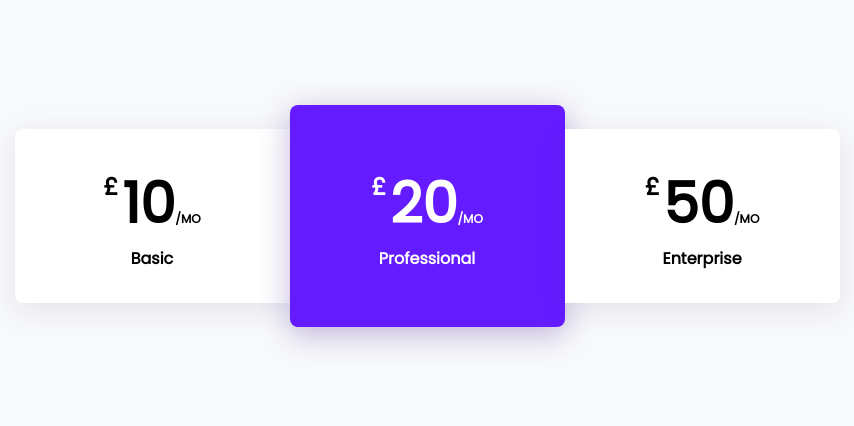
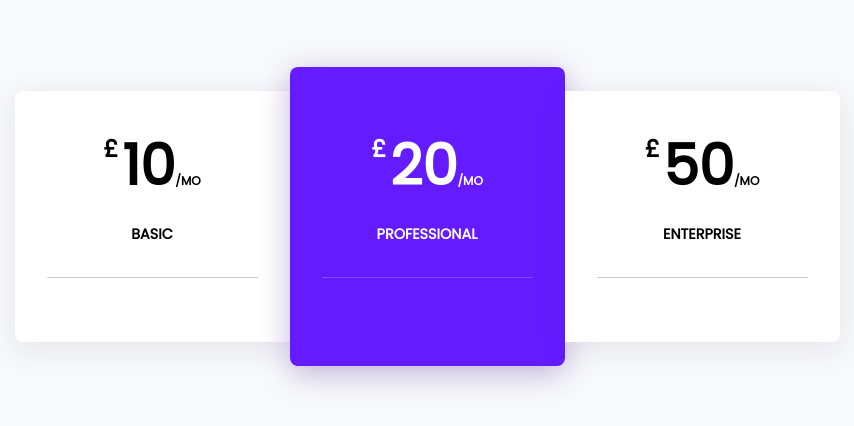
Before and after one commit to jonathonpday/price_comparison, a plain HTML site: page index.html in a window 1280 px wide. Shown: the part 184-610 px from the top of the page, without its empty margins (213-1067 px from the left). Drawn offline with Linux system fonts and the light colour scheme.

Commit message:
complete header css

```diff
--- a/index.html
+++ b/index.html
@@ -24,6 +24,7 @@
           </div>
           <div class="plan-name">Basic</div>
         </div>
+        <div class="divider"></div>
       </div>
       <div class="price-column popular">
         <div class="price-header">
@@ -34,6 +35,7 @@
           </div>
           <div class="plan-name">Professional</div>
         </div>
+        <div class="divider"></div>
       </div>
       <div class="price-column">
         <div class="price-header">
@@ -44,6 +46,7 @@
           </div>
           <div class="plan-name">Enterprise</div>
         </div>
+        <div class="divider"></div>
       </div>
     </section>
   </body>
--- a/styles.css
+++ b/styles.css
@@ -84,3 +84,22 @@ body {
   margin-bottom: 1.1rem;
   text-transform: uppercase;
 }
+
+.plan-name {
+  text-transform: uppercase;
+  font-size: 0.9rem;
+  margin-top: 1rem;
+  margin-bottom: 0;
+}
+
+.divider {
+  height: 1px;
+  width: 100%;
+  background-color: rgba(0, 0, 0, 0.2);
+  margin-top: 2rem;
+  margin-bottom: 2rem;
+}
+
+.price-column.popular .divider {
+  background-color: rgba(255, 255, 255, 0.2);
+}
```
